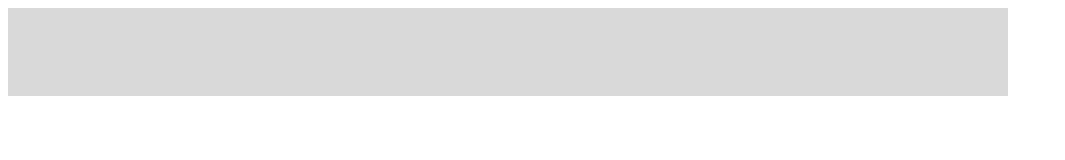
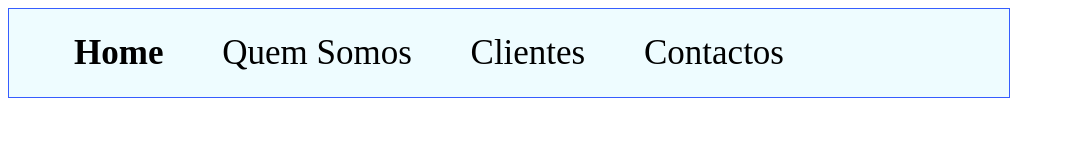
Before and after one commit to Carloscveiga/Aulas, a plain HTML site: page css/aula1/exercicios/ex1/inline.html in a window 1280 px wide. Shown: the whole page, without its empty margins (0-1065 px from the left). Drawn offline with Linux system fonts and the light colour scheme.

Commit message:
added class folders

```diff
--- a/css/aula1/exercicios/ex1/css/inline.css
+++ b/css/aula1/exercicios/ex1/css/inline.css
@@ -1,37 +1,19 @@
 .container {
-    background-color: #D9D9D9;
+    display: flex;
+    background-color: rgba(0, 204, 255, 0.068);
     height: 88px;
     width: 1000px;
-
+    border: solid 1px rgba(0, 47, 255, 0.774);
+    align-items: center;
+    text-align: left;
+    font-size: 35px;
 }
 
-.container div:nth-child(1) {
-    float: left;
-    background-color:#ACF414;
-    ;
-    width: 191px;
-    height: 88px;
+.container ul li {
+    display: inline;
+    padding: 25px;
 }
 
-.container div:nth-child(2) {
-    float: left;
-    background-color:  #7A54E6;
-
-    width: 191px;
-    height: 88px;
+.container ul li:first-child {
+    font-weight: bold;
 }
-
-.container div:nth-child(3) {
-    float: left;
-    background-color: #CC1298;
-
-    width: 191px;
-    height: 88px;
-}
-
-
-.clearfix::after {
-    content: "";
-    display: table;
-    clear: both;
-  }
--- a/css/aula1/exercicios/ex1/inline.html
+++ b/css/aula1/exercicios/ex1/inline.html
@@ -9,6 +9,12 @@
 <body>
 
     <div class="container">
+        <ul>
+            <li>Home</li>
+            <li>Quem Somos</li>
+            <li>Clientes</li>
+            <li>Contactos</li>
+        </ul>
     </div>
 
 </body>
```
Also changed, not shown: css/aula1/exercicios/ex1/css/floats.css (+31 -0 lines), css/aula1/exercicios/ex1/floats.html (+0 -1 lines), css/aula1/README.md.
